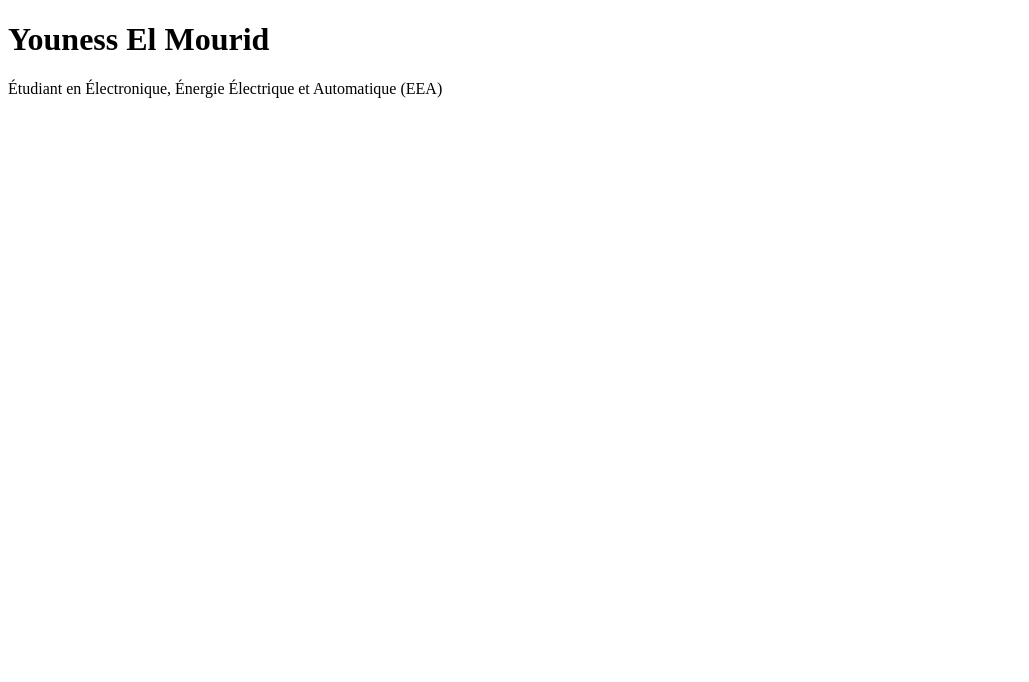
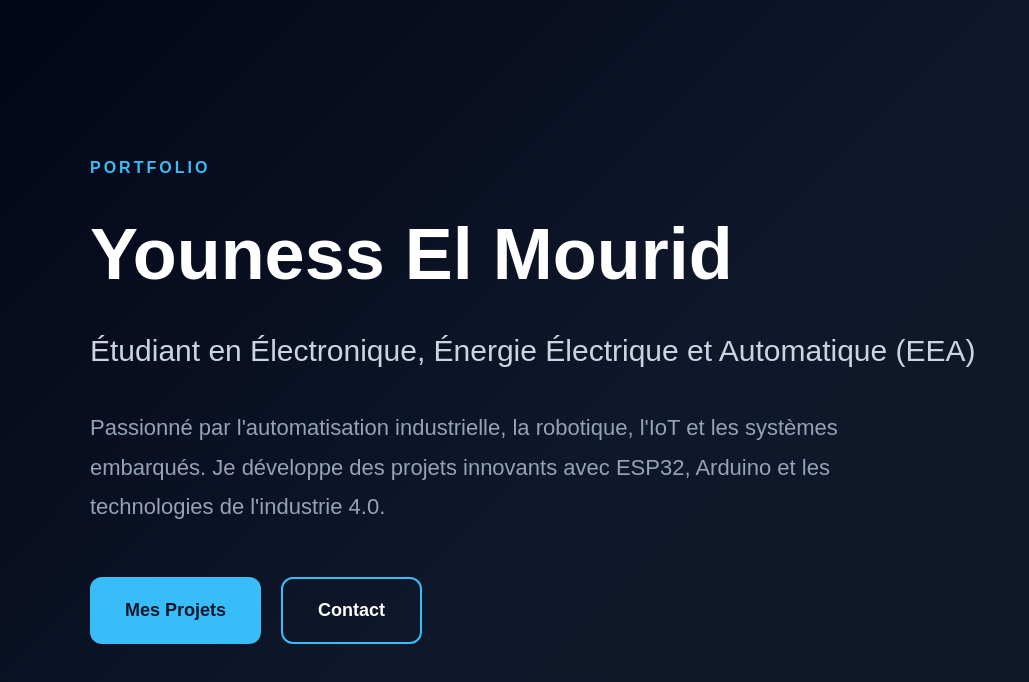
Before and after one commit to Y00NSS/portfolio-youness, a Next.js app: page / in a window 1280 px wide. Shown: the top 682 px of the page, without its empty margins (0-1029 px from the left). Built offline with nearby package versions, Linux system fonts and the light colour scheme.

Commit message:
Fix layout

```diff
--- a/app/layout.tsx
+++ b/app/layout.tsx
@@ -1,8 +1,19 @@
-export default function Home() {
+import type { Metadata } from "next";
+import "./globals.css";
+
+export const metadata: Metadata = {
+  title: "Youness El Mourid",
+  description: "Portfolio de Youness El Mourid",
+};
+
+export default function RootLayout({
+  children,
+}: {
+  children: React.ReactNode;
+}) {
   return (
-    <main>
-      <h1>Youness El Mourid</h1>
-      <p>Étudiant en Électronique, Énergie Électrique et Automatique (EEA)</p>
-    </main>
+    <html lang="fr">
+      <body>{children}</body>
+    </html>
   );
 }
```
